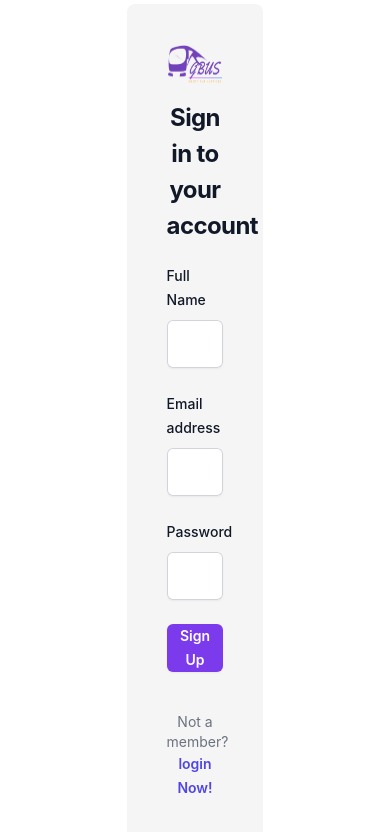
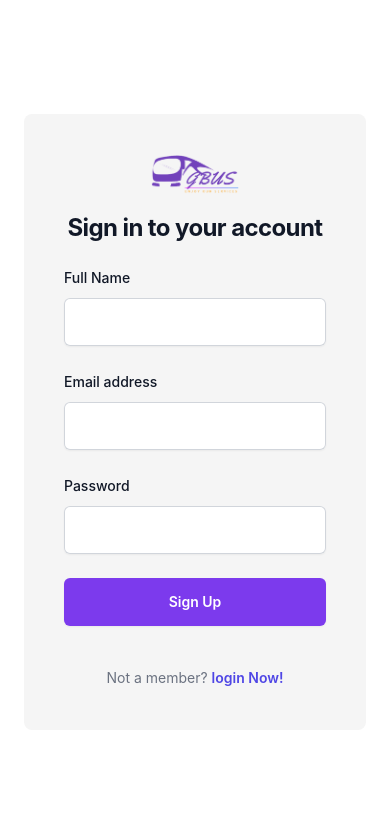
Before and after one commit to Ibra7emels3id/bus, a React (Vite) app: page /register in a window 390 px wide. Shown: the top 832 px of the page. Built offline with nearby package versions, Linux system fonts and the light colour scheme; no server answers.

Commit message:
first commit

```diff
--- a/src/Pages/Login.jsx
+++ b/src/Pages/Login.jsx
@@ -63,7 +63,7 @@ const Login = () => {
     return (
         <>
             <div className="flex  h-screen min-h-full flex-1 flex-col justify-center px-6 py-12 lg:px-8">
-                <div className="bg-[#f5f5f5] w-[40%] m-auto p-10 rounded-lg">
+                <div className="bg-[#f5f5f5] md:w-[40%] m-auto p-10 rounded-lg">
                     <div className="sm:mx-auto sm:w-full sm:max-w-sm">
                         <Link to={'/'}>
                             <img
--- a/src/Pages/Register.jsx
+++ b/src/Pages/Register.jsx
@@ -44,7 +44,7 @@ const Register = () => {
     return (
         <>
             <div className="flex  h-screen min-h-full flex-1 flex-col justify-center px-6 py-12 lg:px-8">
-                <div className="bg-[#f5f5f5] w-[40%] m-auto p-10 rounded-lg">
+                <div className="bg-[#f5f5f5] md:w-[40%] m-auto p-10 rounded-lg">
                     <div className="sm:mx-auto sm:w-full sm:max-w-sm">
                         <img
                             alt="Your Company"
```
